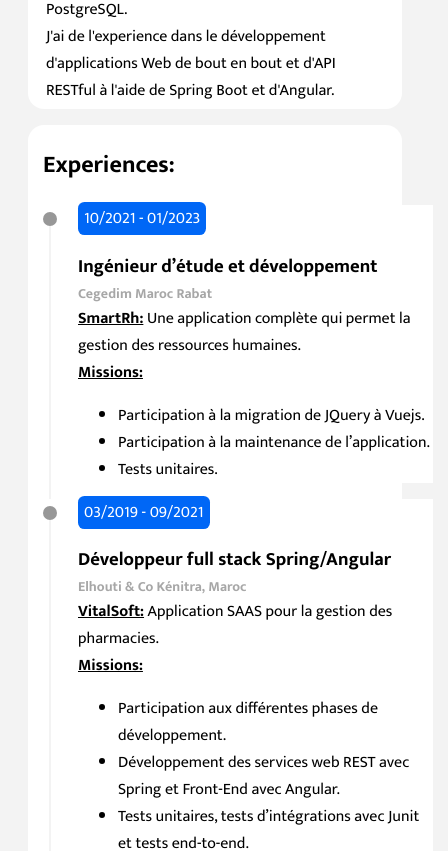
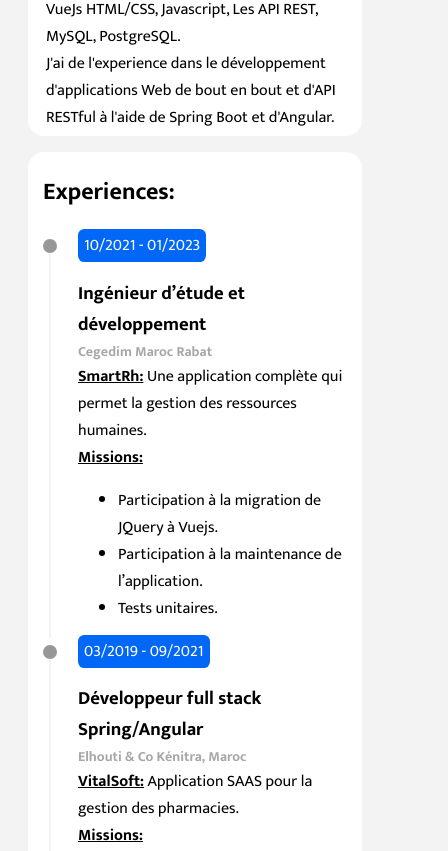
Before and after one commit to lemrabetAnass/angular-cv, an Angular app: page / in a window 390 px wide. Shown: the part 1135-1986 px from the top of the page, 448 px wide, since content can reach past the window. Built offline with nearby package versions, Linux system fonts and the light colour scheme; what @scullyio/ng-lib would draw is missing.

Commit message:
fix the responsiveness for small devices

```diff
--- a/src/app/app.component.css
+++ b/src/app/app.component.css
@@ -16,17 +16,6 @@
     float: right;
 }
 
-@media only screen and (max-width: 850px) {
-    .contact-info {
-        /* min-width: none; */
-        width: 100%;
-    }
-    .other-info {
-        width: 100%;
-        float: none;
-    }
-}
-
 .margin-rl {
     margin-right: 20px;
     margin-left: 20px;
@@ -42,3 +31,24 @@
     min-width: 420px;
     flex-grow: 1;
 }
+
+@media only screen and (max-width: 850px) {
+  .contact-info {
+    /* min-width: none; */
+    width: 100%;
+    /*width: calc(100% - 40px);*/
+  }
+  .other-info {
+    width: 100%;
+    float: none;
+  }
+
+  .time-line-section {
+    min-width: unset;
+    width: 100%;
+  }
+
+  .margin-rl {
+    width: calc(100% - 40px);
+  }
+}
```
